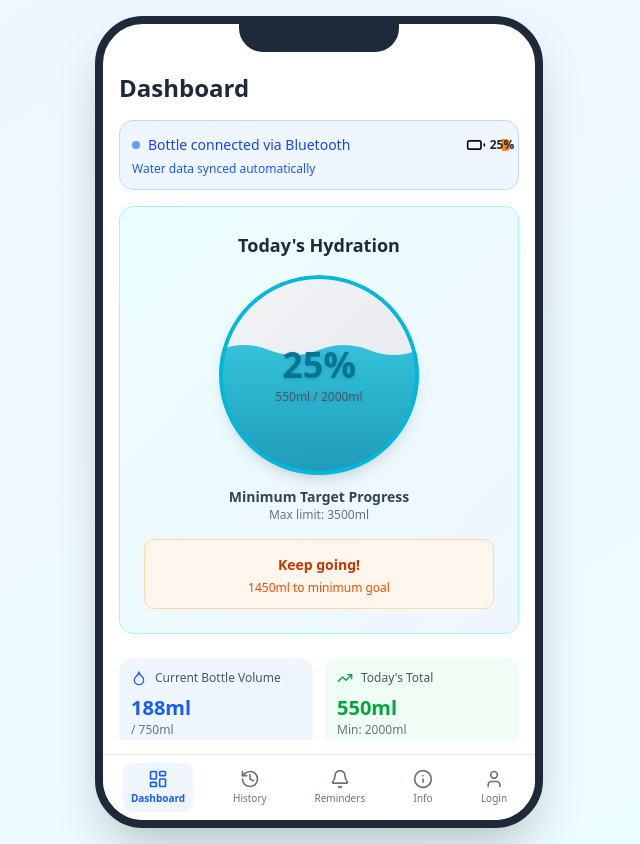
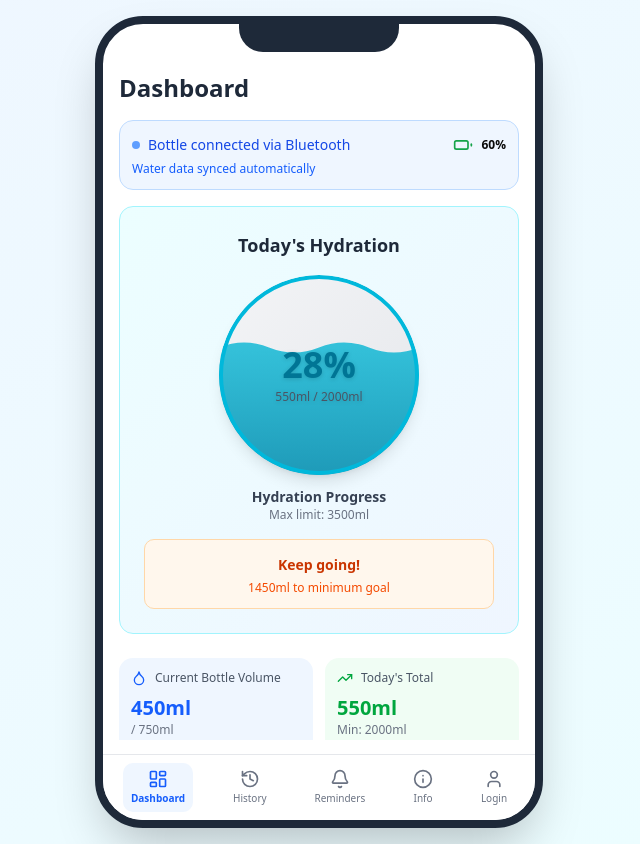
Before and after one commit to Fiona5646/smart-water-bottle-demo, a React (Vite) app: page / in a window 1280 px wide. Shown: the whole page, without its empty margins (321-961 px from the left). Built offline with nearby package versions, Linux system fonts and the light colour scheme.

Commit message:
near final version

```diff
--- a/src/App.tsx
+++ b/src/App.tsx
@@ -11,7 +11,7 @@ type KidneyStoneType = 'calcium-oxalate' | 'calcium-phosphate' | 'uric-acid' | '
 
 export default function App() {
   const [activeScreen, setActiveScreen] = useState<Screen>('dashboard');
-  const [bottleVolume, setBottleVolume] = useState(188); // ml - from Bluetooth (default 25% of capacity)
+  const [bottleVolume, setBottleVolume] = useState(450); // ml - from Bluetooth
   const [bottleCapacity] = useState(750); // ml - fixed capacity
   const [minDailyGoal, setMinDailyGoal] = useState(2000); // ml - minimum target
   const [maxDailyGoal, setMaxDailyGoal] = useState(3500); // ml - maximum target
--- a/src/components/WaterBottleDashboard.tsx
+++ b/src/components/WaterBottleDashboard.tsx
@@ -38,11 +38,15 @@ export function WaterBottleDashboard({
   const maxDailyProgress = (dailyConsumed / maxDailyGoal) * 100;
   const minutesSinceLastDrink = Math.floor((Date.now() - lastDrinkTime.getTime()) / 60000);
   const percent = Math.round((bottleVolume / bottleCapacity) * 100);
-  const fillGradient = percent >= 60 ? 'from-green-400 to-green-600' : percent >= 20 ? 'from-yellow-400 to-orange-400' : 'from-red-500 to-red-600';
+  // Battery color logic: keep percent text black when percent >= 60; show orange/red fill/icon when low (<60)
+  const fillGradient = percent >= 60 ? 'from-cyan-400 to-blue-500' : percent >= 20 ? 'from-yellow-400 to-orange-400' : 'from-red-500 to-red-600';
+  // icon color values (use inline style to avoid tailwind purge/class issues)
   const iconColorClass = percent >= 60 ? 'text-green-600' : percent >= 20 ? 'text-orange-500' : 'text-red-600';
-  const tipClass = percent > 0 ? (percent >= 60 ? 'bg-green-600' : percent >= 20 ? 'bg-orange-400' : 'bg-red-600') : 'bg-gray-300';
+  const iconColorStyle = percent >= 60 ? '#16a34a' : percent >= 20 ? '#f97316' : '#ef4444';
+  const tipClass = percent > 0 ? (percent >= 60 ? 'bg-cyan-600' : percent >= 20 ? 'bg-orange-400' : 'bg-red-600') : 'bg-gray-300';
   const borderClass = percent >= 60 ? 'border-transparent' : 'border-gray-300';
-  const percentTextClass = percent === 60 ? 'text-black' : percent > 60 ? 'text-white' : 'text-gray-800';
+  // Keep the percent text consistently black for readability; icon/fill reflect level
+  const percentTextClass = 'text-black';
 
   // Temperature display helpers
   const temp = (waterTemperature ?? 22);
@@ -64,21 +68,17 @@ export function WaterBottleDashboard({
 
           {/* Compact battery-style indicator using bottle volume as proxy */}
           <div className="flex items-center gap-3">
-            <Battery className={`w-5 h-5 ${iconColorClass}`} />
-            <div className={`relative w-20 h-6 bg-transparent ${borderClass} rounded-lg flex items-center px-1`}>
-              {/* tip */}
-              <div className={`absolute -right-2 top-1/2 -translate-y-1/2 w-2 h-3 rounded-r ${tipClass}`} />
+            <div className={`relative w-28 h-6 bg-transparent ${borderClass} rounded-lg flex items-center px-1`}>
               <div className="w-full h-full rounded overflow-hidden bg-transparent">
                 <div
                   className={`h-full bg-gradient-to-r ${fillGradient} transition-all`}
                   style={{ width: `${Math.min(100, Math.max(0, percent))}%` }}
                 />
               </div>
-              <div className="absolute inset-0 flex items-center justify-center pointer-events-none">
-                <span className={`text-xs font-semibold ${percentTextClass}`}>
-                  {percent}%
-                </span>
-              </div>
+            </div>
+            <div className="flex items-center gap-2">
+              <Battery className="w-5 h-5" style={{ color: iconColorStyle }} />
+              <span className={`text-xs font-semibold ${percentTextClass}`}>{percent}%</span>
             </div>
           </div>
         </div>
@@ -90,9 +90,9 @@ export function WaterBottleDashboard({
         <h3 className="text-lg font-semibold text-gray-800 mb-4 text-center">Today's Hydration</h3>
         <div className="flex justify-center">
           <WaterWaveCircle
-            percentage={percent}
+            percentage={Math.min(100, Math.max(0, minDailyProgress))}
             size={200}
-            label="Minimum Target Progress"
+            label="Hydration Progress"
             value={`${dailyConsumed}ml / ${minDailyGoal}ml`}
             target={`Max limit: ${maxDailyGoal}ml`}
           />
@@ -137,12 +137,14 @@ export function WaterBottleDashboard({
               <div className="flex-1">
                 <div className="h-3 bg-white rounded-full overflow-hidden border border-gray-200">
                   <div
-                      className={`h-full bg-gradient-to-r from-cyan-400 to-blue-500 transition-all duration-500`}
-                      style={{ width: `${Math.min(100, Math.max(0, percent))}%` }}
-                    />
+                    className={`h-full bg-gradient-to-r ${fillGradient} transition-all duration-500`}
+                    style={{ width: `${Math.min(100, Math.max(0, percent))}%` }}
+                  />
                 </div>
               </div>
-              <div className="w-12 text-sm font-semibold text-gray-700 text-right">{percent}%</div>
+              <div className="flex items-center gap-2">
+                <span className={`text-xs font-semibold ${percentTextClass}`}>{percent}%</span>
+              </div>
             </div>
           </div>
         </div>
```
